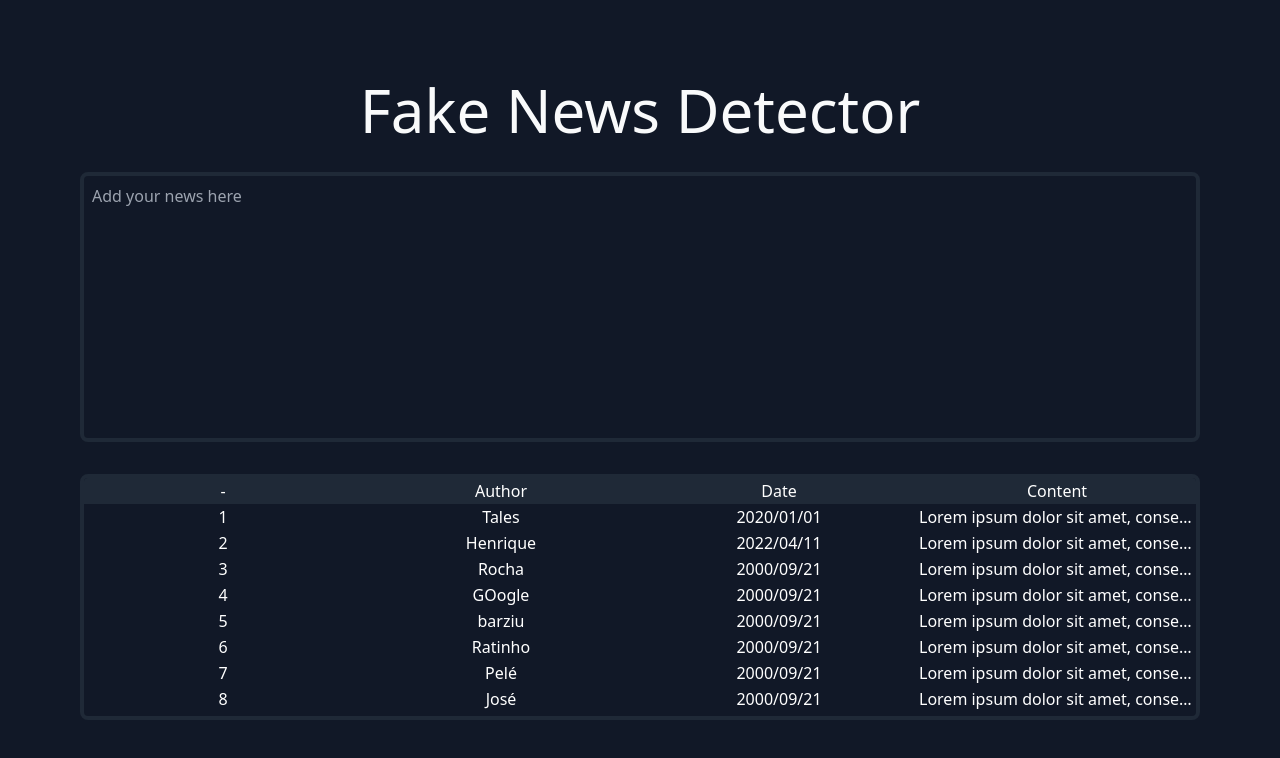
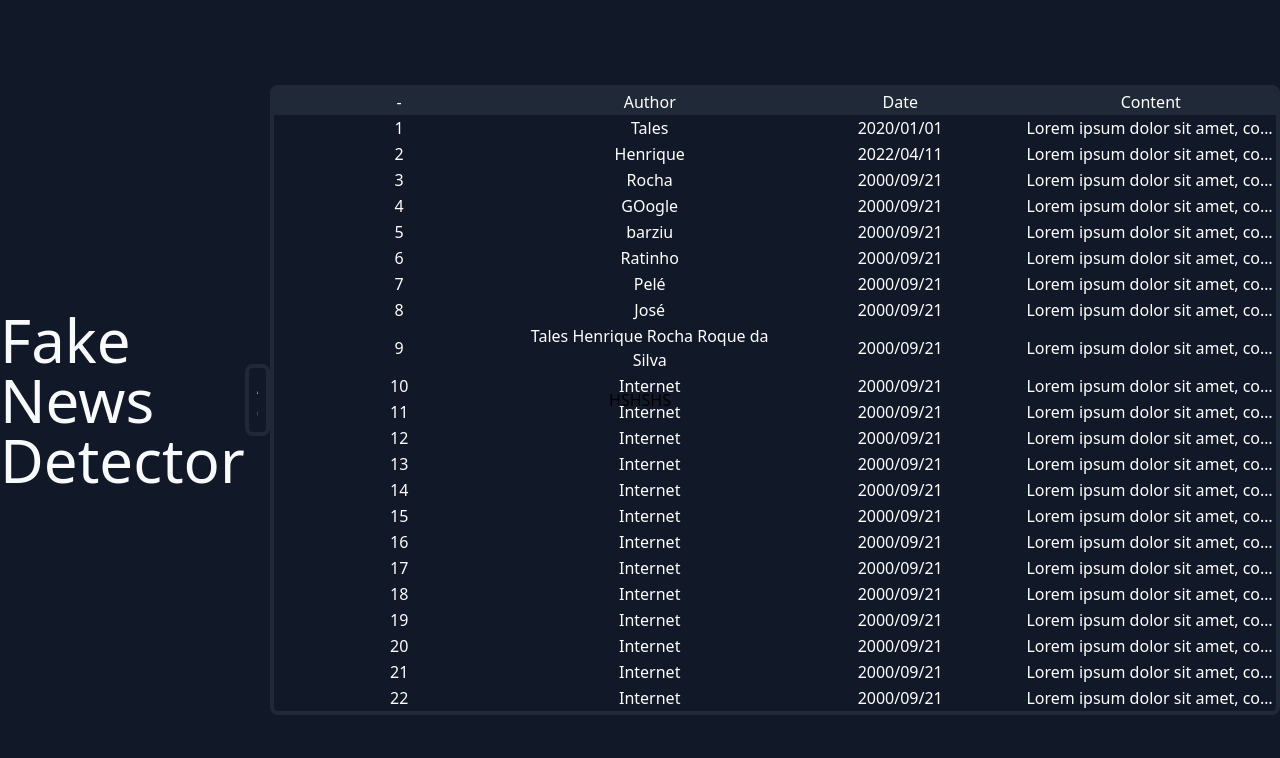
Before and after one commit to taleshrocha/fake-news-detector-front, a Next.js app: page / in a window 1280 px wide. Shown: the top 758 px of the page. Built offline with nearby package versions, Linux system fonts and the light colour scheme.

Commit message:
Organization

```diff
--- /dev/null
+++ b/src/components/NavBar.jsx
@@ -0,0 +1,9 @@
+export default function NavBar() {
+  return (
+  <nav className="fixed flex justify-center items-center">
+      <button>HS</button>
+      <button>HS</button>
+      <button>HS</button>
+  </nav>
+  )
+}
--- /dev/null
+++ b/src/components/Table.jsx
@@ -0,0 +1,43 @@
+import { allNews } from "@/pages/data.js";
+
+export default function Table() {
+  return (
+    <div className="overflow-y-scroll rounded-lg border-4 border-gray-800">
+      <table className="table-fixed text-center w-full h-full text-white">
+        <thead>
+          <tr className="bg-gray-800">
+            <td>-</td>
+            <td>Author</td>
+            <td>Date</td>
+            <td>Content</td>
+          </tr>
+        </thead>
+        <tbody>
+          {allNews.map((news, index) => (
+            <tr
+              key={news.id}
+              className="hover:bg-gray-600 hover:cursor-pointer"
+              onClick={() => console.log(news)}
+            >
+              <td>{index + 1}</td>
+              <td>{news.author}</td>
+              <td>{news.date}</td>
+              <td className="truncate">{news.content}</td>
+            </tr>
+          ))}
+        </tbody>
+      </table>
+    </div>
+  );
+}
+
+//export async function getServerSideProps() {
+//const res = await fetch("http://localhost:8080/news");
+//const data = res.json();
+
+//return {
+//  props: {
+//    data: await data,
+//  },
+//};
+//}
--- /dev/null
+++ b/src/components/TextInput.jsx
@@ -0,0 +1,27 @@
+import { FaRegPaperPlane as PlaneIcon } from "react-icons/fa";
+
+export default function TextInput() {
+  return (
+    <div
+      className="group relative flex flex-col w-full h-full bg-gray-900
+          overflow-hidden
+          text-white border-4 border-gray-800 rounded-lg p-2"
+    >
+      <textarea
+        className="resize-none w-full h-full text-white bg-inherit outline-none"
+        placeholder="Add your news here"
+      />
+      <button
+        className="
+            flex items-center justify-center absolute bottom-4 right-4 w-10 h-10
+            p-2 bg-gray-800 rounded-full
+            transition-all duration-500 ease-out
+            translate-y-14 translate-x-14
+            group-hover:translate-y-0 group-hover:translate-x-0
+           "
+      >
+        <PlaneIcon size={100} className="text-emerald-600 " />
+      </button>
+    </div>
+  );
+}
--- a/src/pages/index.jsx
+++ b/src/pages/index.jsx
@@ -1,6 +1,7 @@
 import Head from "next/head";
-import { allNews } from "./data.js";
-import { FaRegPaperPlane as PlaneIcon } from "react-icons/fa";
+import NavBar from "@/components/NavBar.jsx";
+import TextInput from "@/components/TextInput.jsx";
+import Table from "@/components/Table";
 
 export default function Home() {
   return (
@@ -13,70 +14,19 @@ export default function Home() {
       </Head>
 
       <main
-        className="flex flex-col justify-center items-center
-        w-screen h-screen
-        bg-gray-900 p-20 space-y-8"
+        className="
+        flex justify-center items-center
+        w-full h-full min-h-screen min-w-screen
+        bg-gray-900
+        "
       >
+        <NavBar />
+
         <h1 className="text-6xl text-gray-50">Fake News Detector</h1>
-        <div
-          className="group relative flex flex-col w-full h-full bg-gray-900
-          overflow-hidden
-          text-white border-4 border-gray-800 rounded-lg p-2"
-        >
-          <textarea
-            className="resize-none w-full h-full text-white bg-inherit outline-none"
-            placeholder="Add your news here"
-          />
-          <button
-            className="
-            flex items-center justify-center absolute bottom-4 right-4 w-10 h-10
-            p-2 bg-gray-800 rounded-full
-            transition-all duration-500 ease-out
-            translate-y-14 translate-x-14
-            group-hover:translate-y-0 group-hover:translate-x-0
-           "
-          >
-            <PlaneIcon size={100} className="text-emerald-600 " />
-          </button>
-        </div>
-        <div className="overflow-y-scroll rounded-lg border-4 border-gray-800">
-          <table className="table-fixed text-center w-full h-full text-white">
-            <thead>
-              <tr className="bg-gray-800">
-                <td>-</td>
-                <td>Author</td>
-                <td>Date</td>
-                <td>Content</td>
-              </tr>
-            </thead>
-            <tbody>
-              {allNews.map((news, index) => (
-                <tr
-                  key={news.id}
-                  className="hover:bg-gray-600 hover:cursor-pointer"
-                  onClick={() => console.log(news)}
-                >
-                  <td>{index + 1}</td>
-                  <td>{news.author}</td>
-                  <td>{news.date}</td>
-                  <td className="truncate">{news.content}</td>
-                </tr>
-              ))}
-            </tbody>
-          </table>
-        </div>
+
+        <TextInput />
+        <Table />
       </main>
     </>
   );
 }
-
-//export async function getServerSideProps() {
-//const res = await fetch("http://localhost:8080/news");
-//const data = res.json();
-
-//return {
-//  props: {
-//    data: await data,
-//  },
-//};
-//}
```
